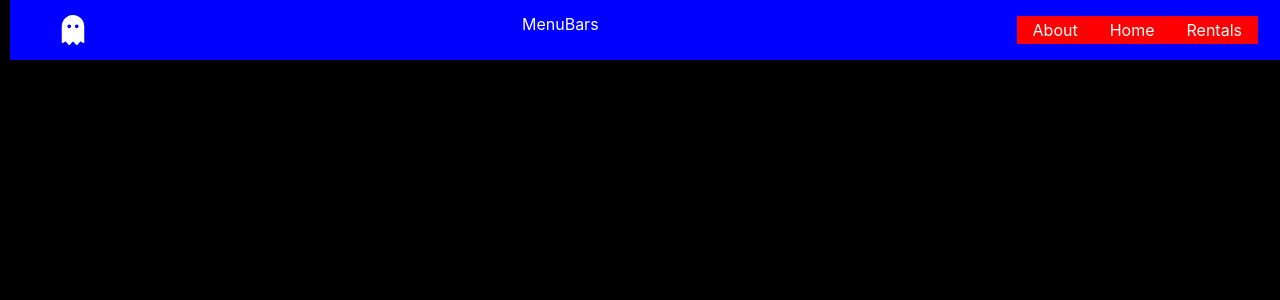
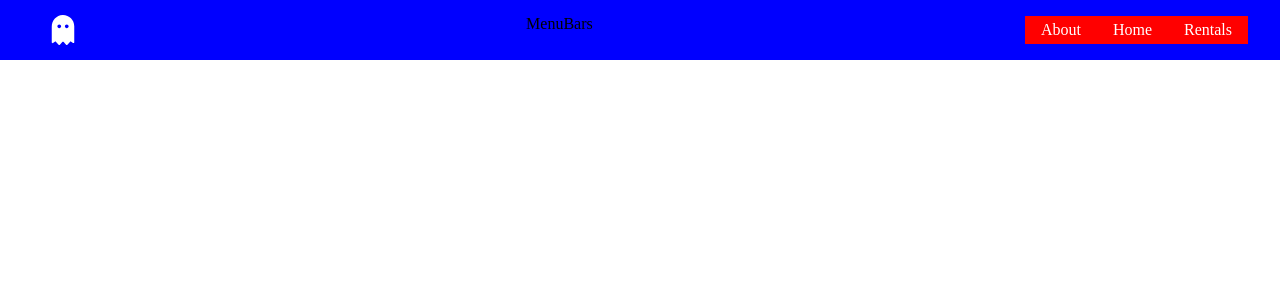
Before and after one commit to kimyoungjin-dev/react-horror-website, a React (Create React App) app: page /#/ in a window 1280 px wide. Shown: the top 300 px of the page. Built offline with nearby package versions, Linux system fonts and the light colour scheme.

Commit message:
Modify global style css

```diff
--- a/src/Components/GlobalStyles.js
+++ b/src/Components/GlobalStyles.js
@@ -8,6 +8,7 @@ const globalStyles = createGlobalStyle`
         box-sizing:border-box;
         padding:0;
         margin:0;
+        font-family:-apple-system, BlinkMacSystemFont, 'Segoe UI', Roboto, Oxygen, Ubuntu, Cantarell, 'Open Sans', 'Helvetica Neue', sans-serif;
     }
 
     a{
@@ -15,11 +16,8 @@ const globalStyles = createGlobalStyle`
         color:inherit;
     }
 
-    body{
-        font-family:-apple-system, BlinkMacSystemFont, 'Segoe UI', Roboto, Oxygen, Ubuntu, Cantarell, 'Open Sans', 'Helvetica Neue', sans-serif;
-        background-color:black;
-        color:white;
-        padding:0px 10px;
+    html,body{
+        overflow-x:hidden;
     }
 
     input{
```
